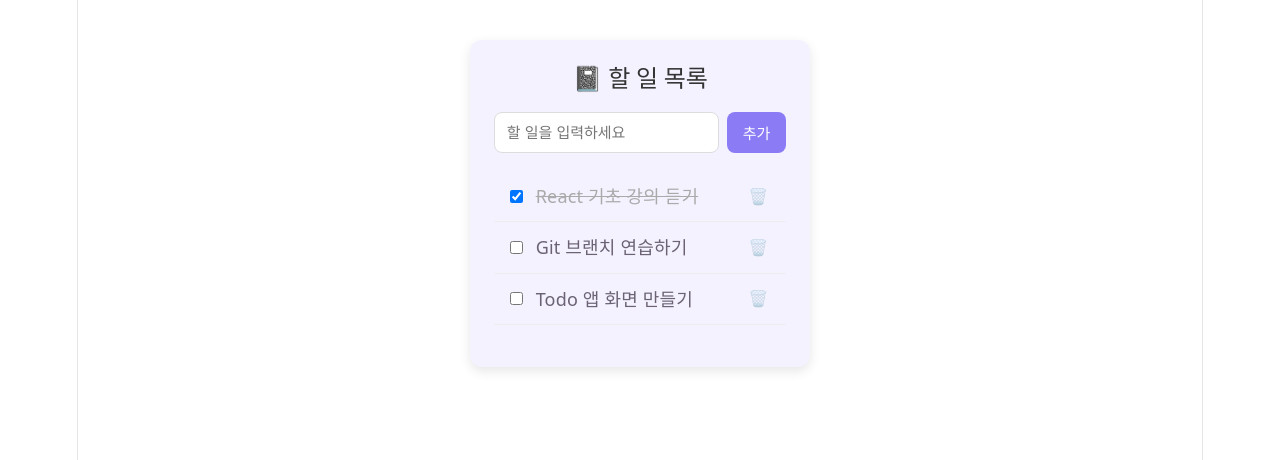
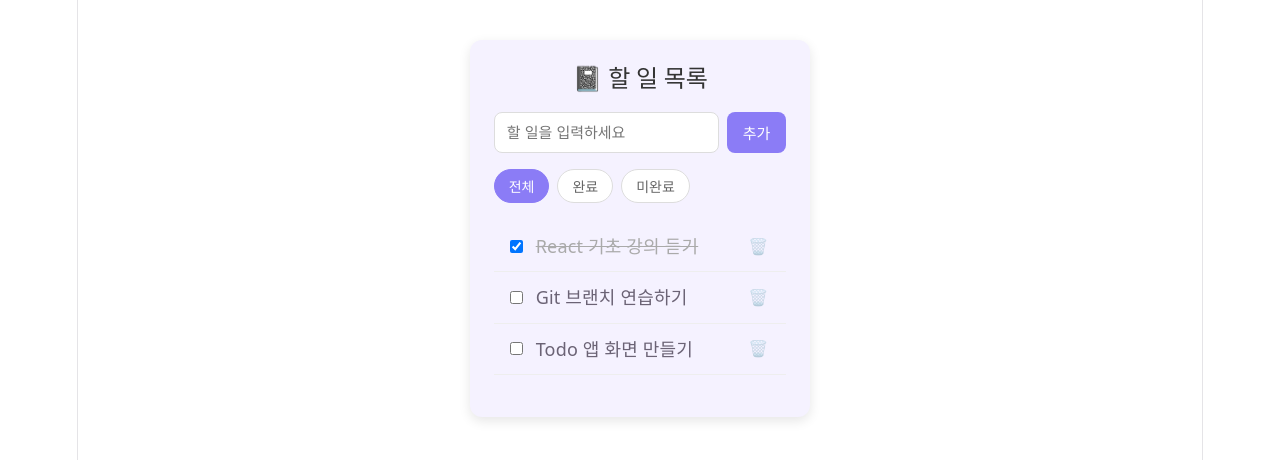
Before and after one commit to noxisna/study, a React (Vite) app: page /todos in a window 1280 px wide. Shown: the top 460 px of the page. Built offline with nearby package versions, Linux system fonts and the light colour scheme.

Commit message:
feat: 필터링 기능 구현

```diff
--- a/src/pages/TodoListPage.css
+++ b/src/pages/TodoListPage.css
@@ -89,3 +89,31 @@
 .todo-delete-btn:hover {
   opacity: 1;
 }
+
+/* 필터 버튼 줄 */
+.filter-bar {
+  display: flex;
+  gap: 8px;
+  margin-bottom: 16px;
+}
+
+.filter-btn{
+  padding: 6px 14px;
+  border: 1px solid #ddd;
+  border-radius: 20px;
+  background-color: white;
+  color: #666;
+  font-size: 14px;
+  cursor: pointer;
+}
+
+.filter-btn:hover{
+  border-color: #8b7cf6;
+}
+
+/* 선택된 필터 */
+.filter-btn.active{
+  background-color: #8b7cf6;
+  border-color: #8b7cf6;
+  color: white;
+}
--- a/src/pages/TodoListPage.jsx
+++ b/src/pages/TodoListPage.jsx
@@ -14,6 +14,7 @@ function TodoListPage() {
    }, [todoList]);
 
   const [inputText, setInputText] =useState("");
+  const [filter, setFilter] = useState("all");
   const handleAdd = () => {
     if (inputText.trim() === "") return;
 
@@ -45,6 +46,12 @@ function TodoListPage() {
     }
   };
 
+  const filteredList = todoList.filter((todo) => {
+    if (filter === "done") return todo.done;
+    if (filter === "active") return !todo.done;
+    return true;
+  });
+
 
 
   return (
@@ -62,9 +69,29 @@ function TodoListPage() {
         />
         <button className="todo-add-btn" onClick={handleAdd}>추가</button>
       </div>
+      <div className="filter-bar">
+        <button
+          className={filter === "all" ? "filter-btn active" : "filter-btn"}
+          onClick={() => setFilter("all")}
+        >
+          전체
+        </button>
+        <button
+          className={filter === "done" ? "filter-btn active" : "filter-btn"}
+          onClick={() => setFilter("done")}
+        >
+          완료
+        </button>
+        <button
+          className={filter === "active" ? "filter-btn active" : "filter-btn"}
+          onClick={() => setFilter("active")}
+        >
+          미완료
+        </button>
+      </div>
 
       <ul className="todo-list">
-        {todoList.map((todo) => (
+        {filteredList.map((todo) => (
           <li key={todo.id} className="todo-item">
              <input type="checkbox" checked={todo.done} onChange={ () => handleToggle(todo.id) }/>
              <span className={todo.done ? "todo-text done" : "todo-text"}>{todo.text}</span>
```
